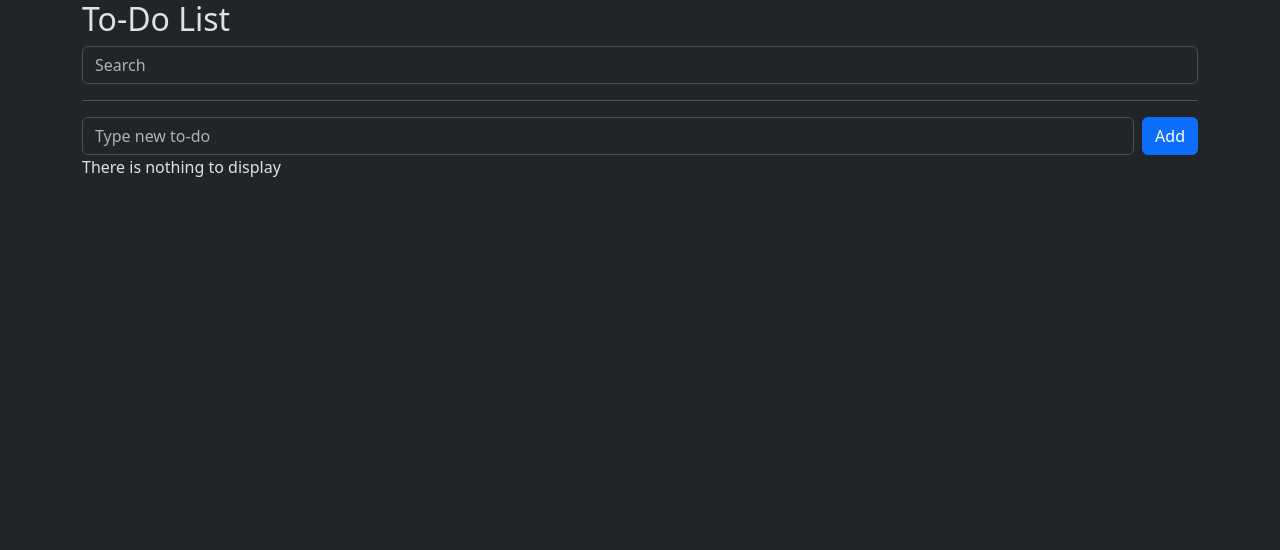
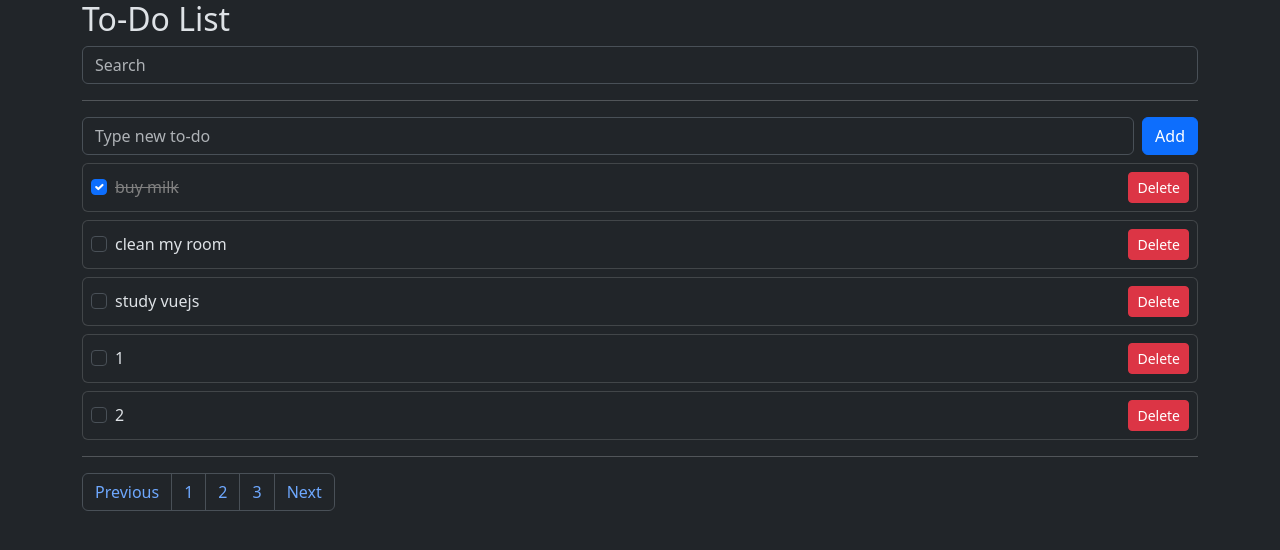
Before and after one commit to lyg323/vue3-project, a Vue app: page / in a window 1280 px wide. Shown: the top 550 px of the page. Built offline with nearby package versions, Linux system fonts and the light colour scheme; data requests are answered from the project's data file.

Commit message:
Pagination

```diff
--- a/db.json
+++ b/db.json
@@ -1,8 +1,53 @@
 {
   "todos": [
     {
-      "id": "ae98",
-      "subject": "hello",
+      "id": "1",
+      "subject": "buy milk",
+      "completed": true
+    },
+    {
+      "id": "2",
+      "subject": "clean my room",
+      "completed": false
+    },
+    {
+      "id": "3",
+      "subject": "study vuejs",
+      "completed": false
+    },
+    {
+      "id": "0d10",
+      "subject": "1",
+      "completed": false
+    },
+    {
+      "id": "844f",
+      "subject": "2",
+      "completed": false
+    },
+    {
+      "id": "c9cb",
+      "subject": "3",
+      "completed": false
+    },
+    {
+      "id": "84c0",
+      "subject": "4",
+      "completed": false
+    },
+    {
+      "id": "fd52",
+      "subject": "5",
+      "completed": false
+    },
+    {
+      "id": "e014",
+      "subject": "6",
+      "completed": false
+    },
+    {
+      "id": "aaae",
+      "subject": "7",
       "completed": false
     }
   ]
--- a/src/App.vue
+++ b/src/App.vue
@@ -8,6 +8,16 @@
 
     <div v-if="!filteredTodos.length">There is nothing to display</div>
     <TodoList :todos="filteredTodos" @toggle-todo="toggleTodo" @delete-todo="deleteTodo" />
+    <hr />
+    <nav aria-label="Page navigation example">
+      <ul class="pagination">
+        <li class="page-item"><a class="page-link" href="#">Previous</a></li>
+        <li class="page-item"><a class="page-link" href="#">1</a></li>
+        <li class="page-item"><a class="page-link" href="#">2</a></li>
+        <li class="page-item"><a class="page-link" href="#">3</a></li>
+        <li class="page-item"><a class="page-link" href="#">Next</a></li>
+      </ul>
+    </nav>
   </div>
 </template>
 
@@ -25,6 +35,26 @@ export default {
   setup() {
     const todos = ref([]);
     const error = ref('');
+    const totalPage = ref(0);
+    const limit = 5;
+    const page = ref(1);
+
+    const getTodos = async () => {
+      try {
+        const res = await axios.get(
+          `http://localhost:3000/todos?_page=${page.value}&_limit=${limit}`
+        );
+
+        const total = await axios.get('http://localhost:3000/todos');
+        totalPage.value = total.data.length;
+
+        todos.value = res.data;
+      } catch (err) {
+        console.log(err);
+        error.value = 'Something went wrong.';
+      }
+    };
+    getTodos();
 
     // async/await: 비동기 함수
     const addTodo = async (todo) => {
@@ -59,12 +89,31 @@ export default {
     //     });
     // };
 
-    const deleteTodo = (index) => {
-      todos.value.splice(index, 1);
+    const deleteTodo = async (index) => {
+      error.value = '';
+      const id = todos.value[index].id;
+      try {
+        axios.delete('http://localhost:3000/todos/' + id);
+        todos.value.splice(index, 1);
+      } catch (err) {
+        console.log(err);
+        error.value = 'Something went wrong.';
+      }
     };
 
-    const toggleTodo = (index) => {
-      todos.value[index].completed = !todos.value[index].completed;
+    const toggleTodo = async (index) => {
+      error.value = '';
+      const id = todos.value[index].id;
+      try {
+        axios.patch('http://localhost:3000/todos/' + id, {
+          completed: !todos.value[index].completed
+        });
+
+        todos.value[index].completed = !todos.value[index].completed;
+      } catch (err) {
+        console.log(err);
+        error.value = 'Something went wrong.';
+      }
     };
 
     const searchText = ref('');
@@ -84,7 +133,8 @@ export default {
       toggleTodo,
       searchText,
       filteredTodos,
-      error
+      error,
+      getTodos
     };
   }
 };
--- a/src/components/TodoList.vue
+++ b/src/components/TodoList.vue
@@ -6,7 +6,7 @@
         <input
           class="form-check-input"
           type="checkbox"
-          :value="todo.completed"
+          :checked="todo.completed"
           @change="toggleTodo(index)"
         />
 
```
